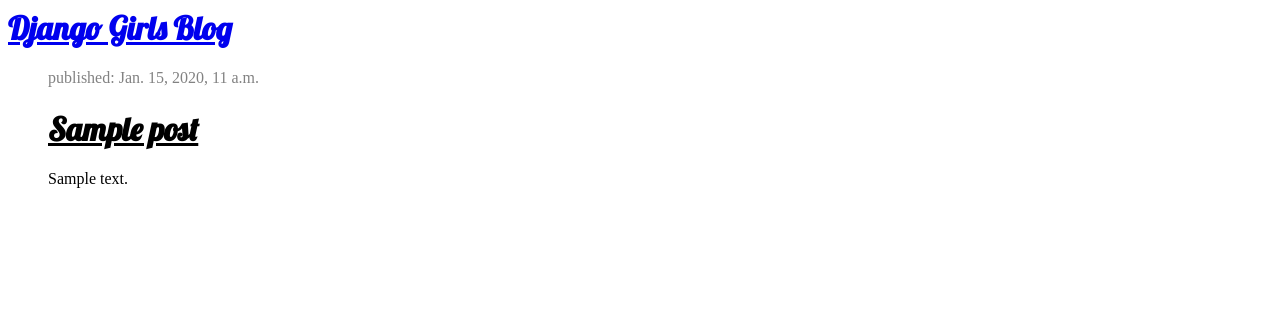
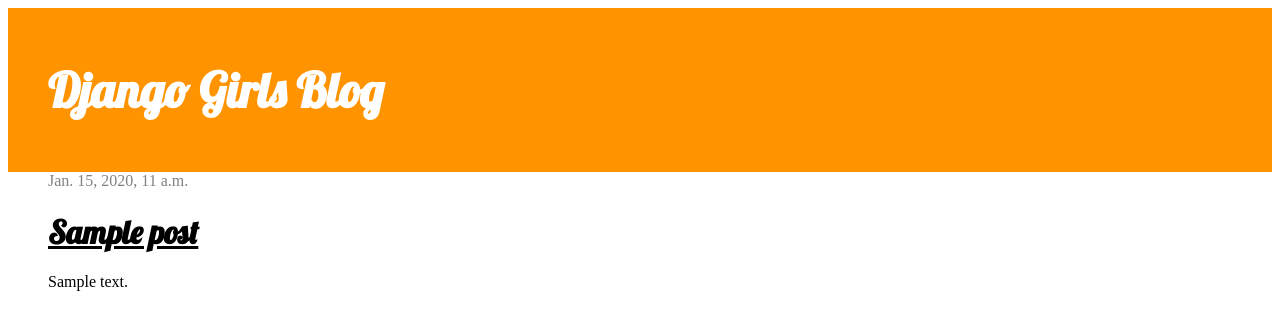
Before and after one commit to przeuas/my-first-blog, a Django app: template blog/templates/blog/post_list.html in a window 1280 px wide. Shown: the top 330 px of the page. Run offline with Django 3.2, Linux system fonts and the light colour scheme; the template is opened without the code that fills it: values that come from a table or form of the project are taken from there, others are empty; tables that the repository leaves empty hold one stand-in row (values such as "Sample post").

Commit message:
add base html

```diff
--- /dev/null
+++ b/blog/templates/blog/base.html
@@ -0,0 +1,22 @@
+{% load static %}
+<html>
+    <head>
+        <title>Django Girls blog</title>
+           <link href="//fonts.googleapis.com/css?family=Lobster&subset=latin,latin-ext" rel="stylesheet" type="text/css">
+           <link rel="stylesheet" type="text/css" href="{% static '/css/blog.css' %}" />
+
+    </head>
+    <body>
+    <div class="page-header">
+        <h1><a href="/">Django Girls Blog</a></h1>
+    </div>
+    <div class="content container">
+        <div class="row">
+            <div class="col-md-8">
+            {% block content %}
+            {% endblock %}
+            </div>
+        </div>
+    </div>
+</body>
+</html>
--- a/blog/templates/blog/post_list.html
+++ b/blog/templates/blog/post_list.html
@@ -1,30 +1,12 @@
-{% load static %}
-<html>
-    <head>
-        <title>Django Girls blog</title>
-          <link href="//fonts.googleapis.com/css?family=Lobster&subset=latin,latin-ext" rel="stylesheet" type="text/css">
-           <link rel="stylesheet" type="text/css" href="{% static '/css/blog.css' %}" />
-
-    </head>
-    <body>
-        <div>
-            <h1><a href="/">Django Girls Blog</a></h1>
-        </div>
-
-        <div class="content container">
-      <div class="row">
-          <div class="col-md-8">
+{% extends 'blog/base.html' %}
+{% block content %}
   {% for post in posts %}
       <div class="post">
           <div class="date">
-                          <p>published: {{ post.published_date }}</p>
+              {{ post.published_date }}
           </div>
           <h1><a href="">{{ post.title }}</a></h1>
           <p>{{ post.text|linebreaksbr }}</p>
       </div>
   {% endfor %}
-          </div>
-      </div>
-  </div>
-    </body>
-</html>
+{% endblock %}
```
Lines whose indentation alone changed are shown as unchanged.
